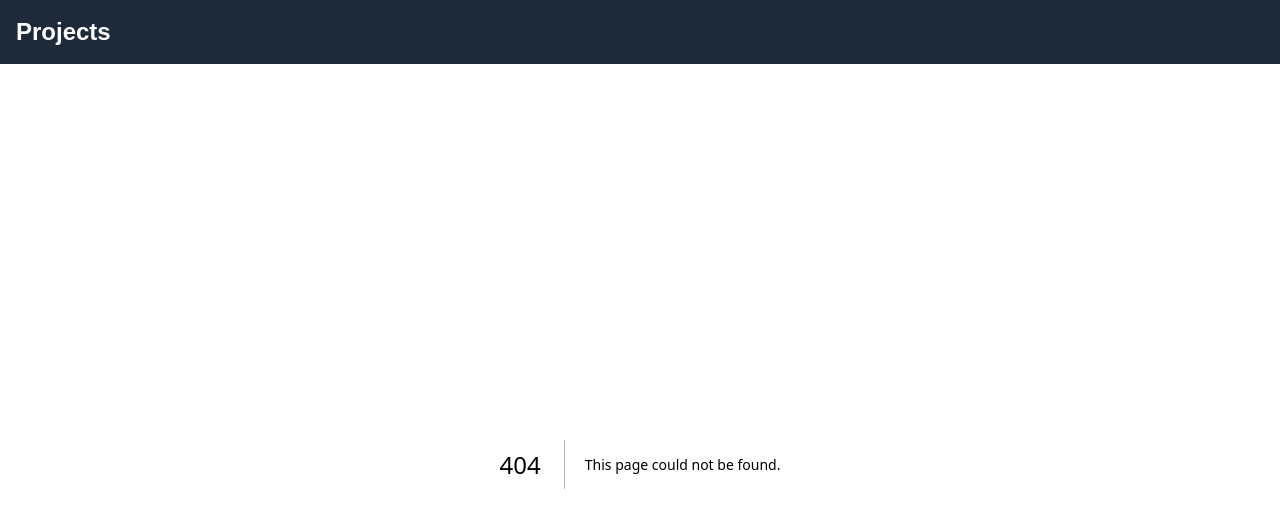
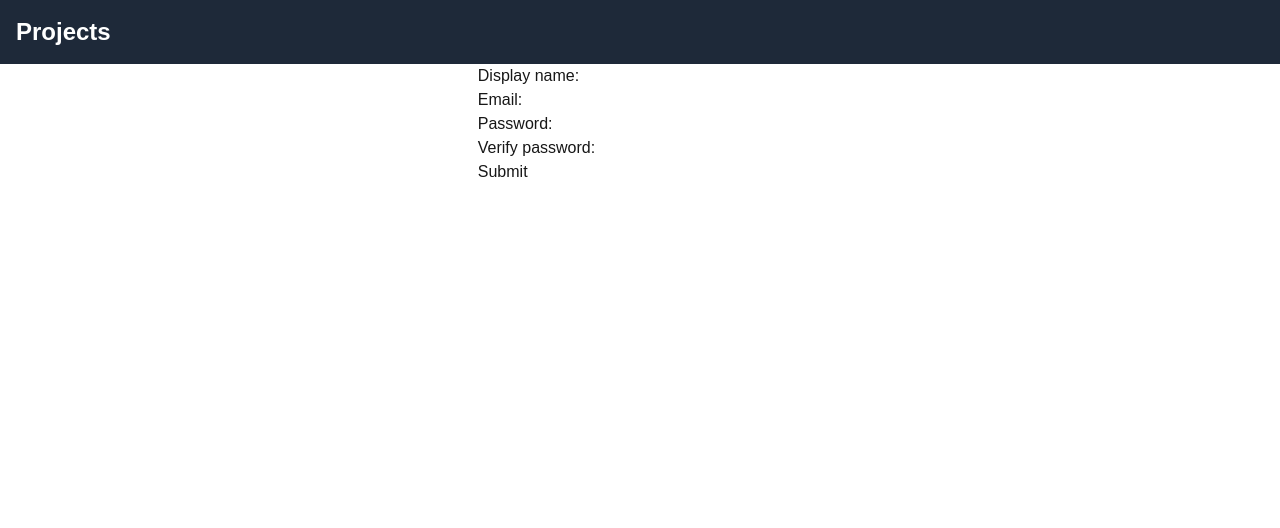
Before and after one commit to ageuxo/devdepot, a Next.js app: page /sign-up in a window 1280 px wide. Before the commit this address had no page. Shown: the top 528 px of the page. Built offline with nearby package versions, Linux system fonts and the light colour scheme.

Commit message:
start working on sign up form

```diff
--- /dev/null
+++ b/src/app/sign-up/page.tsx
@@ -0,0 +1,61 @@
+import { HTMLInputTypeAttribute, useState } from "react";
+
+export default function SignUp() {
+  return (
+    <>
+      <main className="flex flex-col items-center padding-24">
+        <div>
+          <SignUpForm />
+        </div>
+      </main>
+    </>
+  );
+}
+
+function submitForm(formData: FormData) {
+  const password = formData.get("password"), verifyPassword = formData.get("verifyPassword")
+  if (password === verifyPassword) {
+
+  }
+}
+
+function SignUpForm() {
+  return (
+    <form action={submitForm}>
+      <FormField fieldName={"name"} inputType={"text"} description={"Display name:"} />
+      <FormField fieldName={"email"} inputType={"email"} description={"Email:"} />
+      <PasswordField />
+      <input type="submit"/>
+    </form>
+  )
+
+  function PasswordField() {
+    return (
+      <>
+        <div>
+          <label>
+            Password:
+            <input name="password" type="password" />
+          </label>
+        </div>
+        <div>
+          <label>
+            Verify password:
+            <input name="verifyPassword" type="password" />
+          </label>
+        </div>
+      </>
+    );
+  }
+}
+
+function FormField({fieldName, inputType, description}: { fieldName: string, inputType: HTMLInputTypeAttribute, description: string }) {
+  return (
+    <div>
+      <label>
+        {description}
+        <input name={fieldName} type={inputType} />
+      </label>
+    </div>
+  );
+}
```
